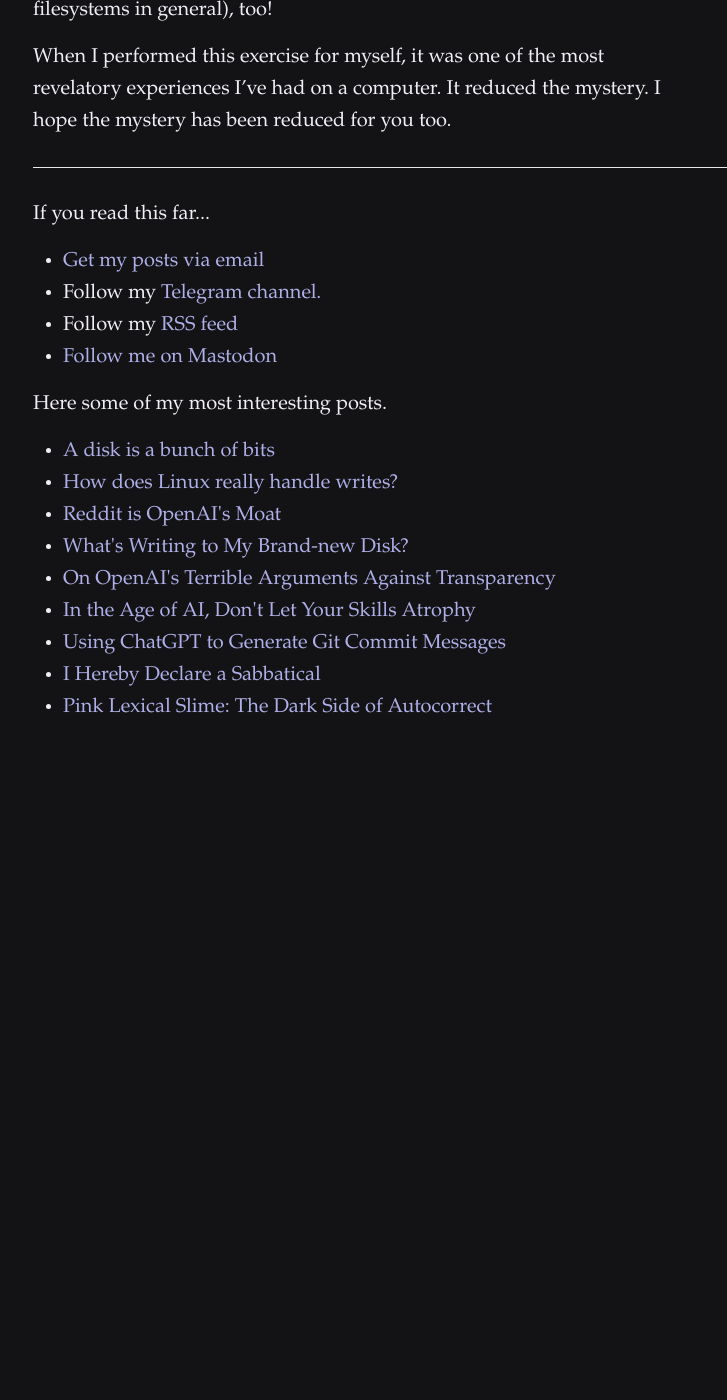
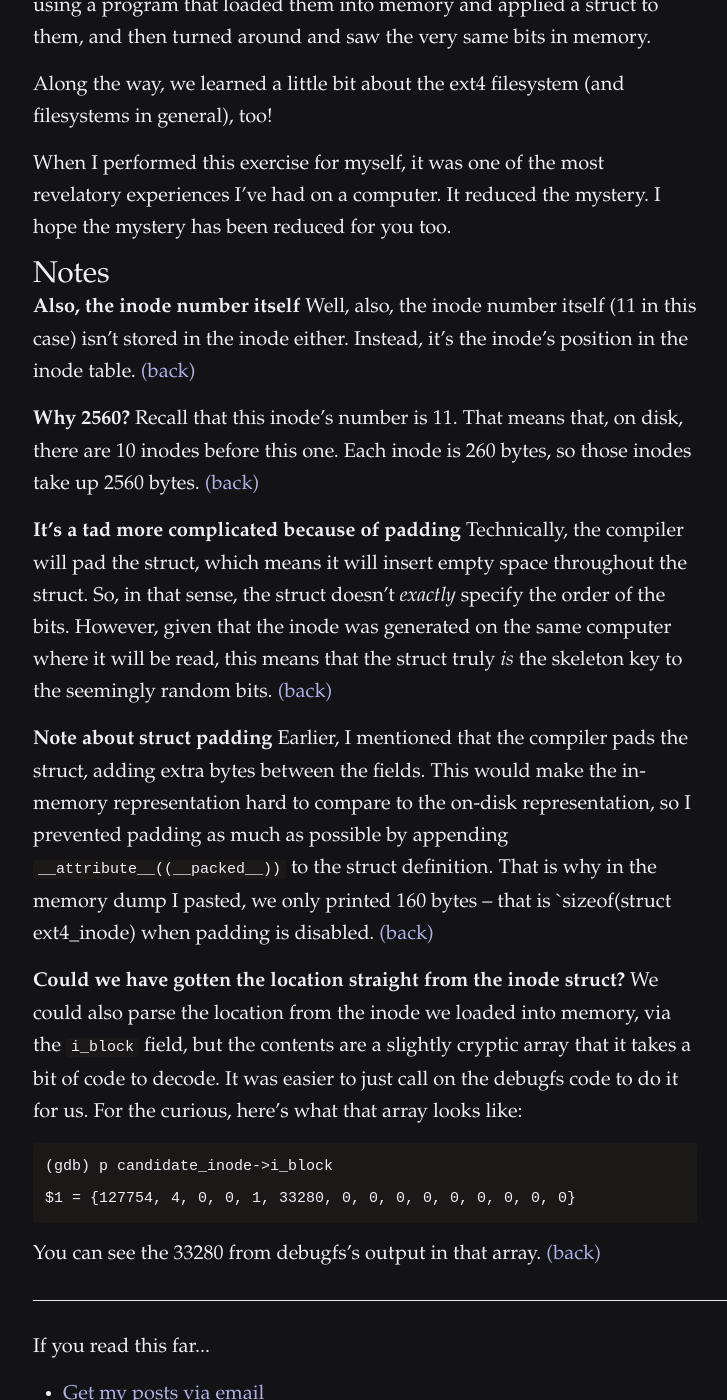
Before and after one commit to dmazin/dmazin.github.io, a Jekyll site: the page built from _posts/2023-07-18-bags-of-bits.md, in a window 1280 px wide and 1400 px high, scrolled down 11624 px. Shown: the whole window, without its empty margins (237-964 px from the left). Built offline with Jekyll 4.4.1, drawn with Linux system fonts in a browser that asks for light colours; before the commit the page ends 12422 px from its top, so only the background shows below that; some of the changed text lies outside the part shown.

Commit message:
footnotes

````diff
--- a/_posts/2023-07-18-bags-of-bits.md
+++ b/_posts/2023-07-18-bags-of-bits.md
@@ -66,9 +66,7 @@ Change: 2023-07-18 14:52:26.349625767 +0100
  Birth: 2023-07-10 15:18:48.199691583 +0100
 ```
 
-Don't try too hard to understand all of the output. Just notice that you see metadata like the file size, owner, and timestamps. Everything you see comes from the inode (other than the name, which came from the directory entry).
-
-<!-- footnote: Well, also, the inode number itself (11 in this case) isn't stored in the inode either. Instead, it's the inode's position in the inode table. -->
+Don't try too hard to understand all of the output. Just notice that you see metadata like the file size, owner, and timestamps. Everything you see comes from the inode (other than the name, which came from the directory entry)<a name="inode-number-return"></a>[[Also, the inode number itself]](#inode-number).
 
 # Exploring the innards of an inode
 But we want to see the raw bits for this inode, right? How can we see the raw bits?
@@ -121,9 +119,7 @@ Inode 11 is part of block group 0
         located at block 73, offset 0x0a00
 ```
 
-Let me decipher this: a filesystem is broken up into blocks. In my case, a block is 4,096 bytes (this is the default for many Linux distributions). So, this output is saying "start at the beginning of the filesystem, and walk forward 73 blocks, i.e. 73*4096 bytes". That sort of tells us what street the inode is on. The house number is the offset: `0x0a00` bytes. In decimal, that's 2560 bytes.
-
-<!-- Footnote: Why 2560 bytes? Recall that this inode's number is 11. That means that, on disk, there are 10 inodes before this one. Each inode is 260 bytes, so those inodes take up 2560 bytes. -->
+Let me decipher this: a filesystem is broken up into blocks. In my case, a block is 4,096 bytes (this is the default for many Linux distributions). So, this output is saying "start at the beginning of the filesystem, and walk forward 73 blocks, i.e. 73*4096 bytes". That sort of tells us what street the inode is on. The house number is the offset: `0x0a00` bytes. In decimal, that's 2560 bytes.<a name="2560-return"></a><sup>[[Why 2560?]](#2560)</sup>
 
 So, to find our inode, we need to start at the beginning of the disk partition (which is also the beginning of the filesystem), then skip forward `4096 * 73 + 2560 = 301568` bytes.
 
@@ -176,9 +172,9 @@ struct ext4_inode {
 }
 ```
 
-I will repeat, for effect: this struct is how anything that runs on Linux knows how to parse the bytes we saw previously!
+I will repeat, for effect: this struct is how the ext4 filesystem knows how to parse the bytes we saw previously!
 
-It says, basically: the first 16 bits are the file permissions, the next 16 bits are the owner, and the next 32 are the file size, and so on.
+It says, basically: the first 16 bits are the file permissions, the next 16 bits are the owner, and the next 32 are the file size, and so on<a name="padding-1-return"></a><sup>[[It's a tad more complicated because of padding.]](#padding-1)</sup>.
 
 Let's use this struct to parse the raw bytes from before!
 
@@ -186,8 +182,6 @@ We are going to write a small C program that will do the following.
 1. Ask the computer to set aside 256 bytes in memory (because that's how big an ext4_inode struct is).
 2. Ask it to copy 256 bytes from `/dev/sdd1/`, at location 301568, into that memory.
 3. Tell it how to parse those bytes using our ext4_inode struct.
-
-<!-- footnote: Technically, the compiler will pad the struct, which means it will insert empty space throughout the struct. So, in that sense, the struct doesn't *exactly* specify the order of the bits. However, given that the inode was generated on the same computer where it will be read, this means that the struct truly *is* the skeleton key to the seemingly random bits. -->
 
 Here's the above program in C (boiled down to its essence).
 ```c
@@ -207,7 +201,7 @@ printf("User:  %u", inode->i_uid);
 
 Here's [the full script, with error checking](). If you want, you can build it and try it on your own computer.
 
-Let's run it! Are you excited? If this works, that means we have wrangled the bits. We have sussed out their structure.
+Let's run it! Are you excited?! If this works, that means we have wrangled the bits. We have sussed out their structure.
 
 ```bash
 $ sudo ./parse /dev/sdd1 301568
@@ -246,7 +240,7 @@ Now, we're not done just yet.
 
 At the beginning, I said that disks *and memory* are bunches of bits. Our program copies the raw inode bits into memory, right?
 
-That means we should be able to find those bits, in memory, and confirm that they are the same bits that came from disk!
+That means we should be able to find those bits, in memory, and confirm that they are the same bits that came from disk<a name="padding-2-return"></a><sup>[[Note about struct padding]](#padding-2)</sup>!
 
 To do this, let's run our program in a debugger called `gdb` (kind of like Python's `pdb`). We'll use it to pause the program's process, and then spy on the process's memory.
 
@@ -312,8 +306,6 @@ They match!
 
 What this shows is that the bits on disk and the bits in memory are the same. In retrospect, it may be obvious, but we have seen it with our very own eyes.
 
-<!-- Footnote: Earlier, I mentioned that the compiler pads the struct, adding extra bytes between the fields. This would make the in-memory representation hard to compare to the on-disk representation, so I prevented padding as much as possible by appending `__attribute__((__packed__))` to the struct definition. That is why in the memory dump I pasted, we only printed 160 bytes – that is `sizeof(struct ext4_inode) when padding is disabled. -->
-
 # Hey, where are my file contents?
 I know what you're thinking: we haven't actually seen the file contents!
 
@@ -334,7 +326,9 @@ debugfs:  blocks example.txt
 33280
 ```
 
-What this says is that the contents are 33,280 4 KiB blocks from the start of the filesystem. Let's dump the disk at that location!
+What this says is that the contents are 33,280 4 KiB blocks from the start of the filesystem.<a name="struct-extents-location-return"></a><sup>[[Could we have gotten the location straight from the inode struct?]](#struct-extents-location)</sup>
+
+Let's dump the disk at that location!
 
 ```
 $ sudo dd if=/dev/sdd1 skip=33280 bs=4096 count=1 2>/dev/null | hexdump -C
@@ -345,14 +339,6 @@ $ sudo dd if=/dev/sdd1 skip=33280 bs=4096 count=1 2>/dev/null | hexdump -C
 ```
 
 There it is! Our hello world, hot and fresh from disk!
-
-<!-- Footnote: We could also parse the location from the inode we loaded into memory, via the `i_block` field, but the contents are a slightly cryptic array that it takes a bit of code to decode. It was easier to just call on the debugfs code to do it for us. For the curious, here's what that array looks like:
-```
-(gdb) p candidate_inode->i_block
-$1 = {127754, 4, 0, 0, 1, 33280, 0, 0, 0, 0, 0, 0, 0, 0, 0}
-```
-You can see the 33280 from debugfs's output in that array.
--->
 
 # What have we learned?
 So, what have we learned? What have we done?
@@ -366,3 +352,19 @@ We got very familiar with said bits: we found them on disk, parsed them using a
 Along the way, we learned a little bit about the ext4 filesystem (and filesystems in general), too!
 
 When I performed this exercise for myself, it was one of the most revelatory experiences I've had on a computer. It reduced the mystery. I hope the mystery has been reduced for you too.
+
+# Notes
+<a name="inode-number"></a>**Also, the inode number itself** Well, also, the inode number itself (11 in this case) isn't stored in the inode either. Instead, it's the inode's position in the inode table. <a href="#inode-number-return">(back)</a>
+
+<a name="2560"></a>**Why 2560?** Recall that this inode's number is 11. That means that, on disk, there are 10 inodes before this one. Each inode is 260 bytes, so those inodes take up 2560 bytes. <a href="#2560-return">(back)</a>
+
+<a name="padding-1"></a>**It's a tad more complicated because of padding** Technically, the compiler will pad the struct, which means it will insert empty space throughout the struct. So, in that sense, the struct doesn't *exactly* specify the order of the bits. However, given that the inode was generated on the same computer where it will be read, this means that the struct truly *is* the skeleton key to the seemingly random bits. <a href="#padding-1-return">(back)</a>
+
+<a name="padding-2"></a>**Note about struct padding** Earlier, I mentioned that the compiler pads the struct, adding extra bytes between the fields. This would make the in-memory representation hard to compare to the on-disk representation, so I prevented padding as much as possible by appending `__attribute__((__packed__))` to the struct definition. That is why in the memory dump I pasted, we only printed 160 bytes – that is `sizeof(struct ext4_inode) when padding is disabled. <a href="#padding-2-return">(back)</a>
+
+<a name="struct-extents-location"></a>**Could we have gotten the location straight from the inode struct?** We could also parse the location from the inode we loaded into memory, via the `i_block` field, but the contents are a slightly cryptic array that it takes a bit of code to decode. It was easier to just call on the debugfs code to do it for us. For the curious, here's what that array looks like:
+```
+(gdb) p candidate_inode->i_block
+$1 = {127754, 4, 0, 0, 1, 33280, 0, 0, 0, 0, 0, 0, 0, 0, 0}
+```
+You can see the 33280 from debugfs's output in that array. <a href="#struct-extents-location-return">(back)</a>
````
